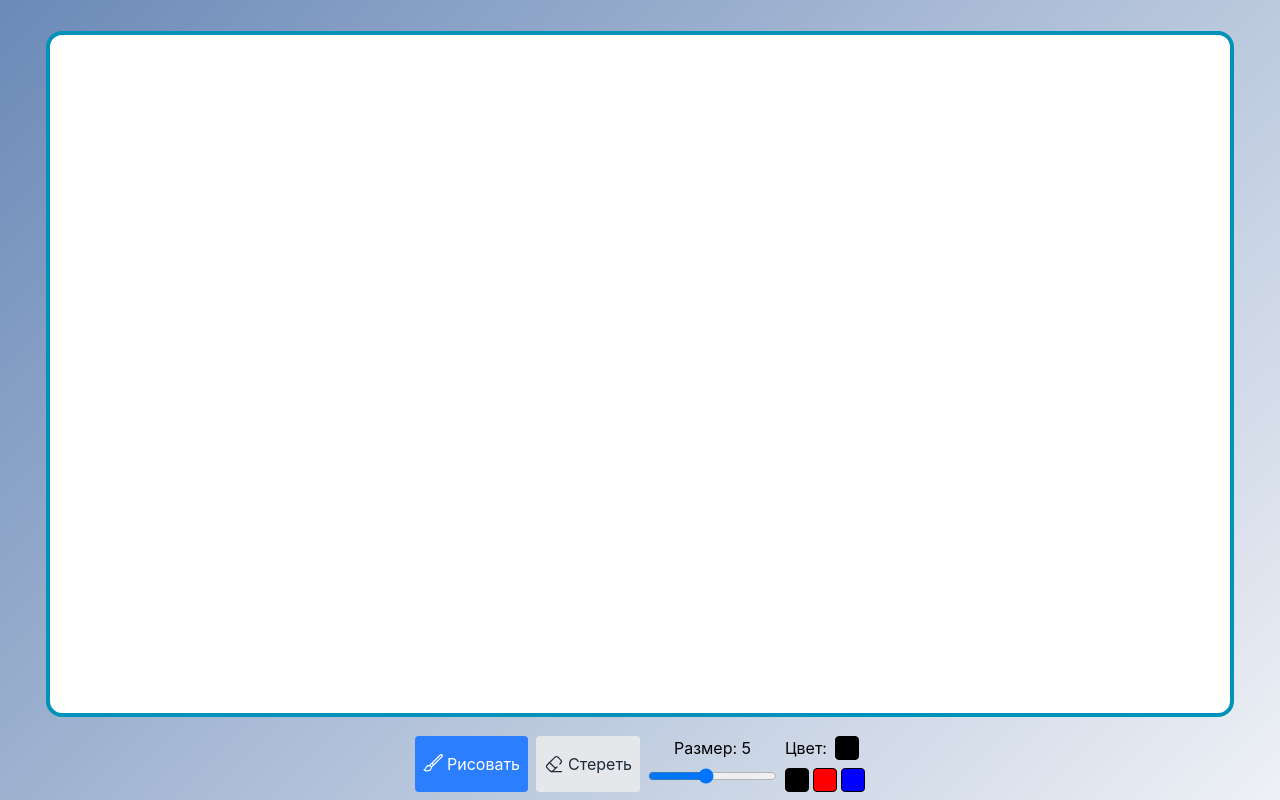
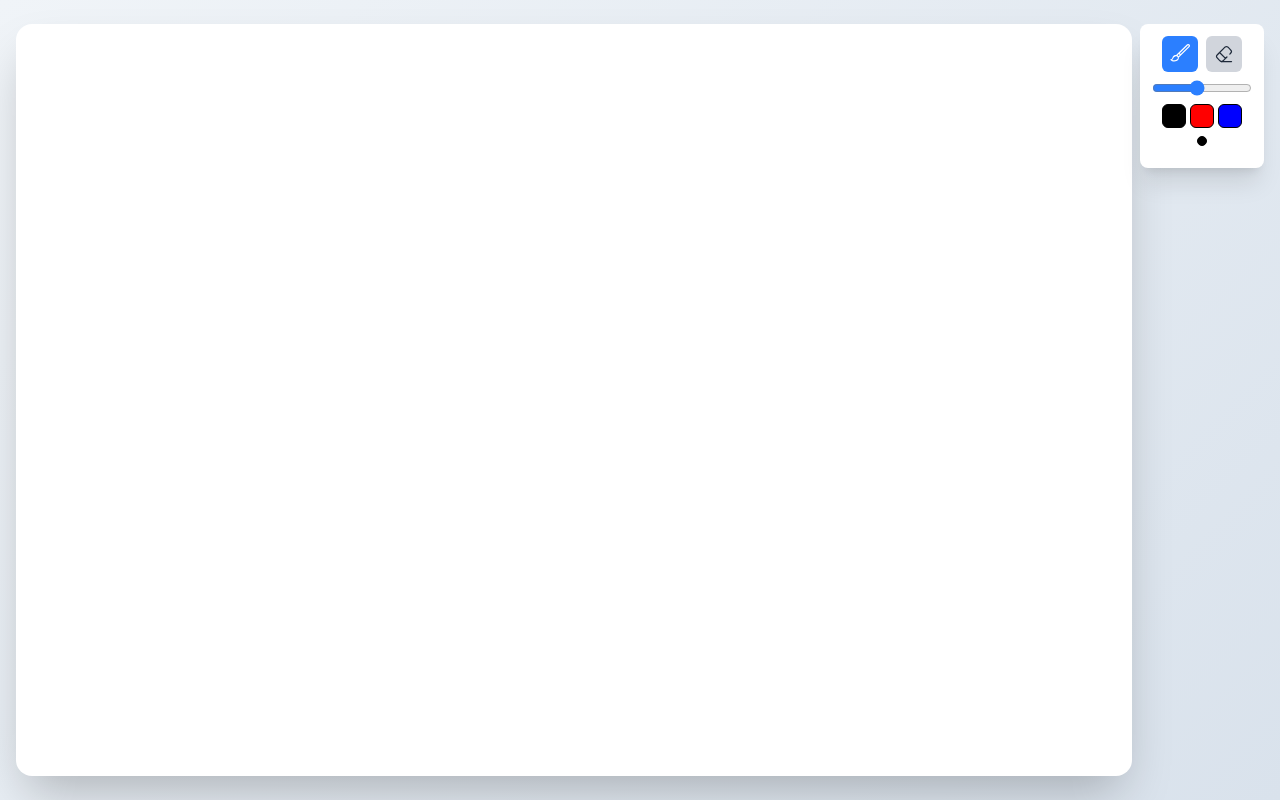
Before and after one commit to Fobiak/canvas, a Vue app: page / in a window 1280 px wide. Built offline with nearby package versions, Linux system fonts and the light colour scheme.

Commit message:
feat: переписаны стили

```diff
--- a/src/features/Canvas/ui/Canvas.vue
+++ b/src/features/Canvas/ui/Canvas.vue
@@ -14,8 +14,8 @@ const wrapperRef = ref<HTMLElement | null>(null)
 function resizeCanvas() {
     if (!canvasRef.value || !wrapperRef.value)
         return
-    canvasRef.value.width = wrapperRef.value.clientWidth - 100
-    canvasRef.value.height = wrapperRef.value.clientHeight - 50
+    canvasRef.value.width = wrapperRef.value.clientWidth
+    canvasRef.value.height = wrapperRef.value.clientHeight
     initCanvas()
 }
 
@@ -33,7 +33,6 @@ onUnmounted(() => {
 
 <template>
     <div ref="wrapperRef" class="size-full flex items-center justify-center">
-        <canvas ref="canvasRef" class="border-4 border-cyan-600 bg-white rounded-2xl" @mousedown="start"
-            @mousemove="move" />
+        <canvas ref="canvasRef" class="bg-white rounded-2xl shadow-2xl" @mousedown="start" @mousemove="move" />
     </div>
 </template>
--- a/src/features/Canvas/ui/CanvasControls.vue
+++ b/src/features/Canvas/ui/CanvasControls.vue
@@ -16,31 +16,32 @@ const {
 </script>
 
 <template>
-    <div class="flex gap-2">
-        <div class="flex gap-2">
-            <ComButton class="flex gap-1 items-center" @click="setDrawMode">
+    <div
+        class="flex flex-col gap-2 p-3 rounded-lg items-center min-h-36 bg-white shadow-xl hover:shadow-2xl transition-all duration-200">
+        <div class="flex flex-col gap-2">
+
+            <div class="flex flex-row gap-2 justify-center">
+                <ComButton @click="setDrawMode">
                     <BrushIcon />
-                Рисовать
                 </ComButton>
 
-            <ComButton :type="'secondary'" class="flex gap-1 items-center" @click="setEraseMode">
+                <ComButton :type="'secondary'" @click="setEraseMode">
                     <EraserIcon />
-                Стереть
                 </ComButton>
             </div>
-        <div class="flex flex-col items-center gap-2">
-            <p>Размер: {{ brushSize }}</p>
-            <input type="range" min="1" max="10" v-model="brushSize" @input="setBrushSize(+brushSize)" />
+
+            <input type="range" class="max-w-25 cursor-pointer accent-blue-500" min="1" max="10" v-model="brushSize"
+                @input="setBrushSize(+brushSize)" />
         </div>
-        <div class="flex flex-col gap-2">
-            <div class="flex gap-2 items-center">
-                <p>Цвет:</p>
-                <button :style="{ backgroundColor: brushColor }" class="w-6 h-6 rounded border border-black" />
-            </div>
+
         <div class="flex gap-1">
-                <button v-for="color in BrushColors" :key="color" :style="{ backgroundColor: color }"
+            <ComButton v-for="color in BrushColors" :key="color" :style="{ backgroundColor: color }"
                 @click="setBrushColor(color)" class="w-6 h-6 rounded border border-black" />
         </div>
-        </div>
+
+        <div class="rounded-full border" :style="{
+            width: brushSize * 2 + 'px', height: brushSize * 2 + 'px',
+            backgroundColor: brushColor
+        }" />
     </div>
 </template>
--- a/src/pages/CanvasPage.vue
+++ b/src/pages/CanvasPage.vue
@@ -3,9 +3,9 @@ import { Canvas, CanvasControls } from '../features/Canvas';
 </script>
 
 <template>
-    <div class="flex flex-col h-screen overflow-hidden items-center justify-center">
-        <Canvas class="flex-1 pt-5" />
-        <div class="shrink-0 p-2">
+    <div class="flex h-screen overflow-hidden justify-center gap-2 py-6 px-4">
+        <Canvas class="flex-1" />
+        <div class="shrink-0">
             <CanvasControls />
         </div>
     </div>
--- a/src/shared/ComButton/ui/ComButton.vue
+++ b/src/shared/ComButton/ui/ComButton.vue
@@ -5,11 +5,11 @@ const props = defineProps<{
 
 const type = props.type || 'primary'
 
-const baseClasses = 'rounded p-2 cursor-pointer'
+const baseClasses = 'rounded-md p-2 cursor-pointer transition-transform duration-150 transform active:scale-95'
 
 const typeClasses = {
     primary: 'bg-blue-500 text-white hover:bg-blue-600',
-    secondary: 'bg-gray-200 text-gray-800 hover:bg-gray-300',
+    secondary: 'bg-gray-300 text-gray-800 hover:bg-gray-300',
 }
 
 </script>
--- a/src/shared/assets/style.css
+++ b/src/shared/assets/style.css
@@ -14,5 +14,5 @@ body,
   height: 100%;
   margin: 0;
   overflow: hidden;
-  background: linear-gradient(135deg, #6b8ab8, #eef1f6);
+  background: linear-gradient(135deg, #f0f4f8, #d9e2ec);
 }
```
Lines whose indentation alone changed are shown as unchanged.
